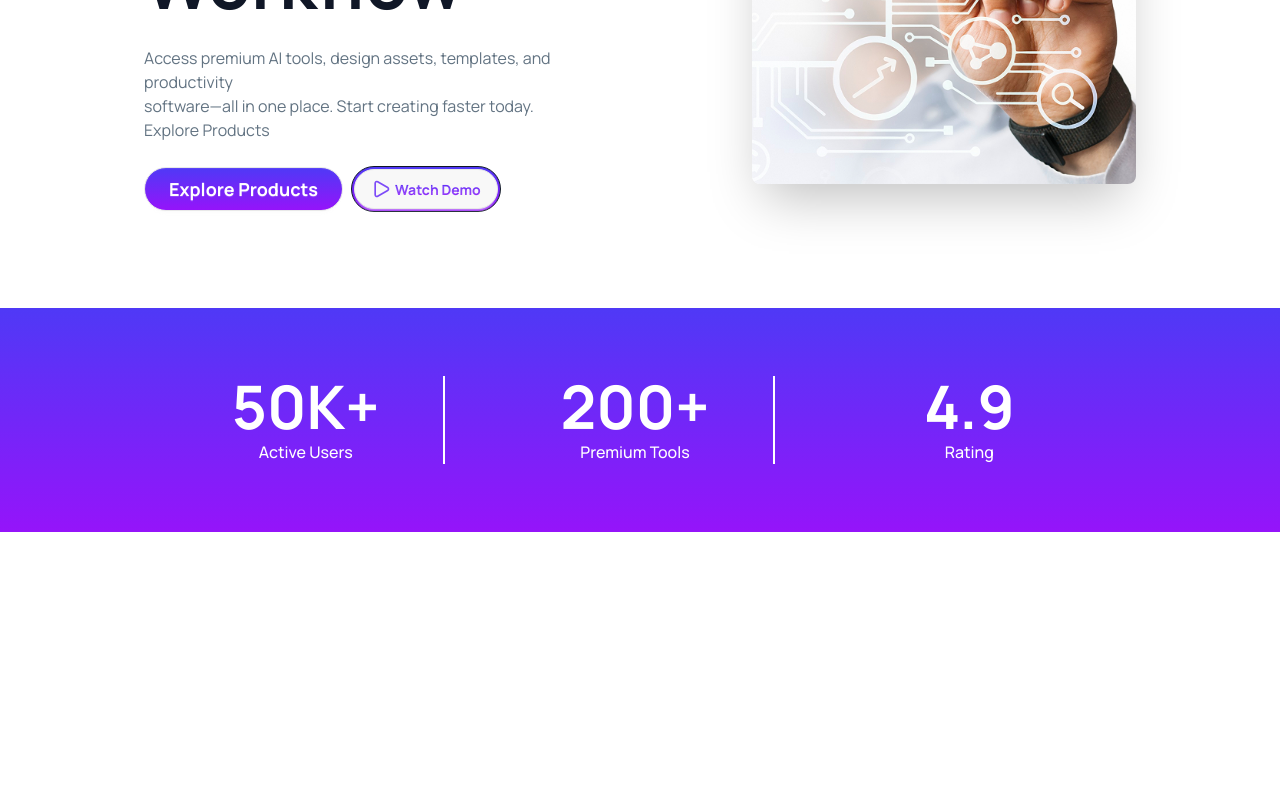
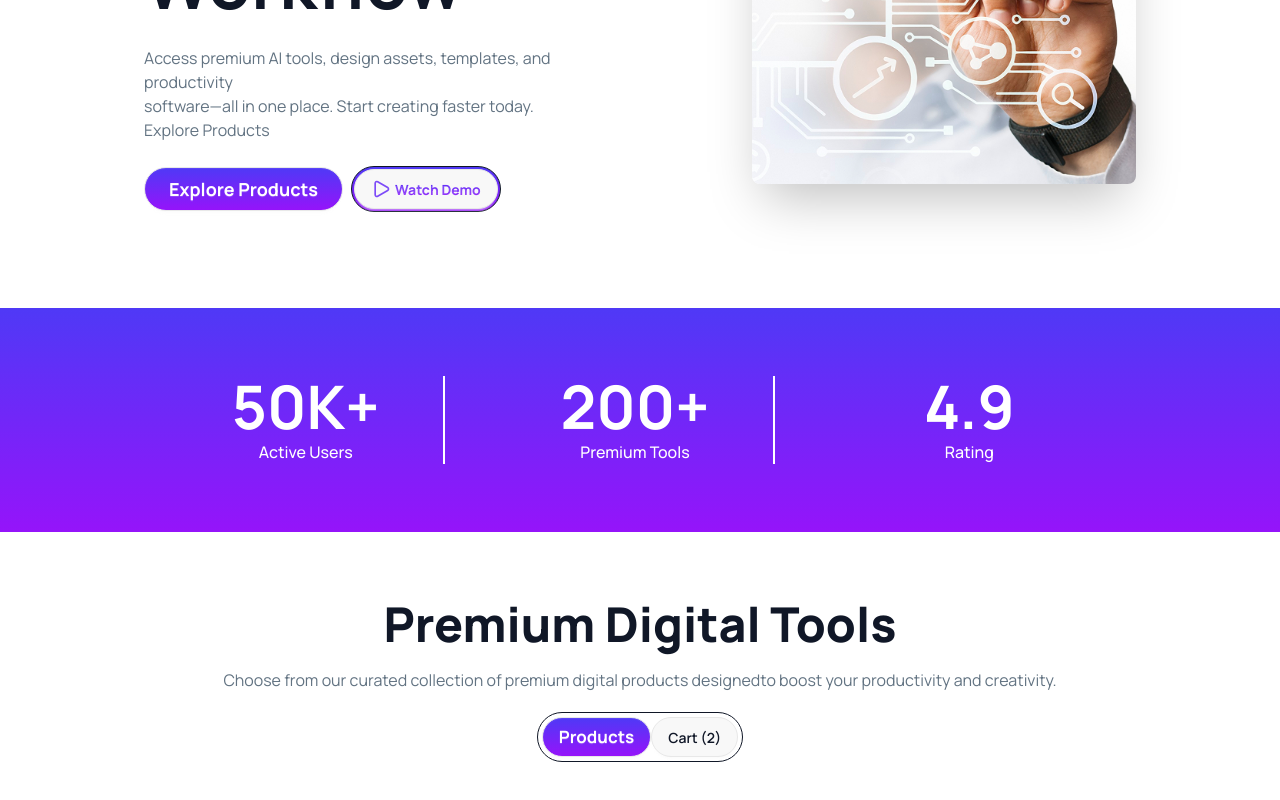
Before and after one commit to Abdullah-Al-Tamim-573/DigiTools-Platform, a React (Vite) app: page / in a window 1280 px wide. Shown: the part 459-1259 px from the top of the page. Before the commit the page ends 1039 px from the top, so only its background shows below. Built offline with nearby package versions, Linux system fonts and the light colour scheme.

Commit message:
create Premium Digital Tools and create its 2 btn Products and card properway

```diff
--- a/src/App.jsx
+++ b/src/App.jsx
@@ -1,6 +1,7 @@
 import "./App.css";
 import Banner from "./Components/Banner/Banner";
 import Navbar from "./Components/Navbar/Navbar";
+import PremiumDigitalTools from "./Components/Premium Digital Tools/PremiumDigitalTools";
 import StatusBar from "./Components/StatusBar/StatusBar";
 
 function App() {
@@ -15,7 +16,10 @@ function App() {
         <section className="linier-Blue py-5">
                    <StatusBar></StatusBar>
         </section>
-        <br /> <br />
+
+        <section className="lg:max-w-[80%] mx-auto mt-3 md:mt-12 lg:mt-17">
+              <PremiumDigitalTools></PremiumDigitalTools>
+        </section>
 
     </>
   );
--- /dev/null
+++ b/src/Components/Premium Digital Tools/PremiumDigitalTools.jsx
@@ -0,0 +1,22 @@
+
+
+const PremiumDigitalTools = () => {
+  return (
+    <>
+      <section className="flex flex-col gap-3 md:gap-5 items-center">
+        <h2 className="text-xl md:text-3xl lg:text-5xl font-extrabold">Premium Digital Tools</h2>
+        <p className="!text-[#627382]">
+          Choose from our curated collection of premium digital products
+          designedto boost your productivity and creativity.
+        </p>
+        <div className="px-1 py-1 rounded-full btn-outline inline-block border">
+          <button className="btn bg-amber-400 rounded-full font-bold text-[17px] linier-Blue !text-white">Products</button>
+          <button className="btn  rounded-full">Cart (2)</button>
+        </div>
+      </section>
+      <br /> <br />
+    </>
+  );
+};
+
+export default PremiumDigitalTools;
```
